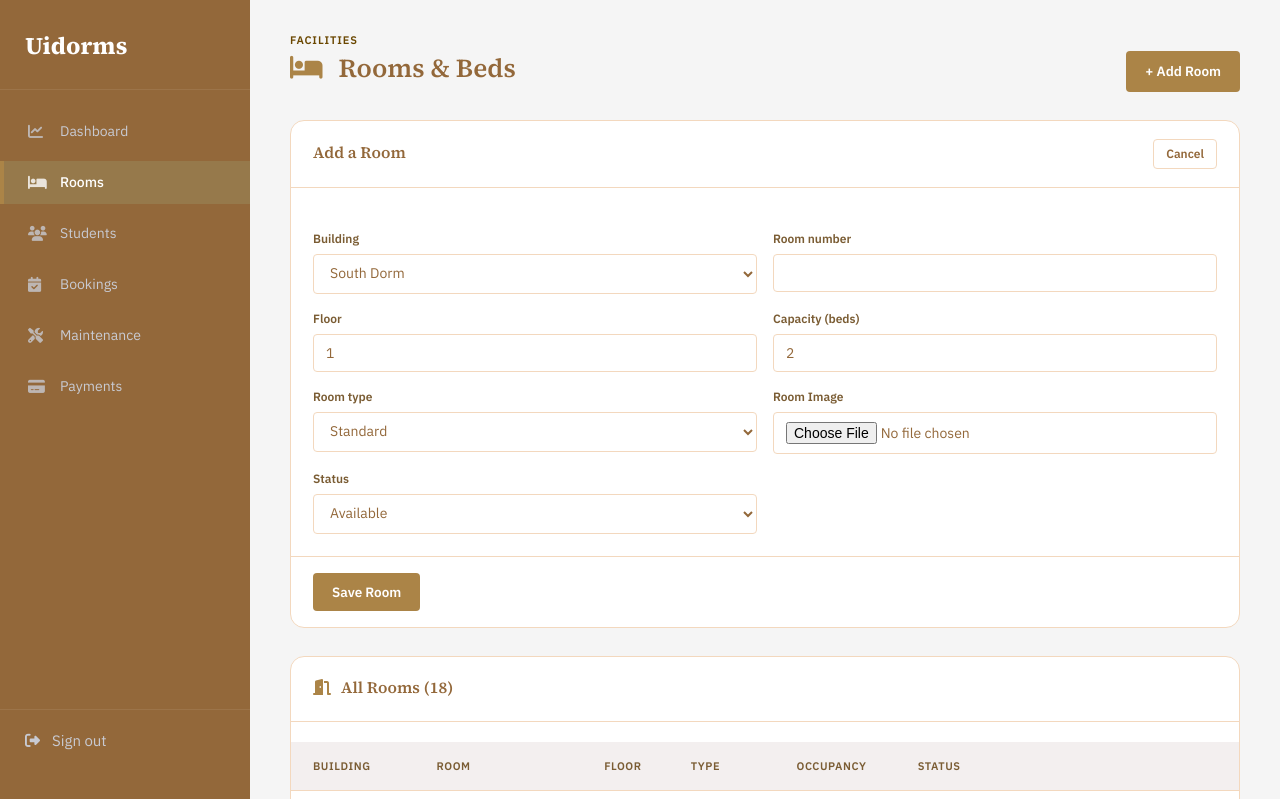
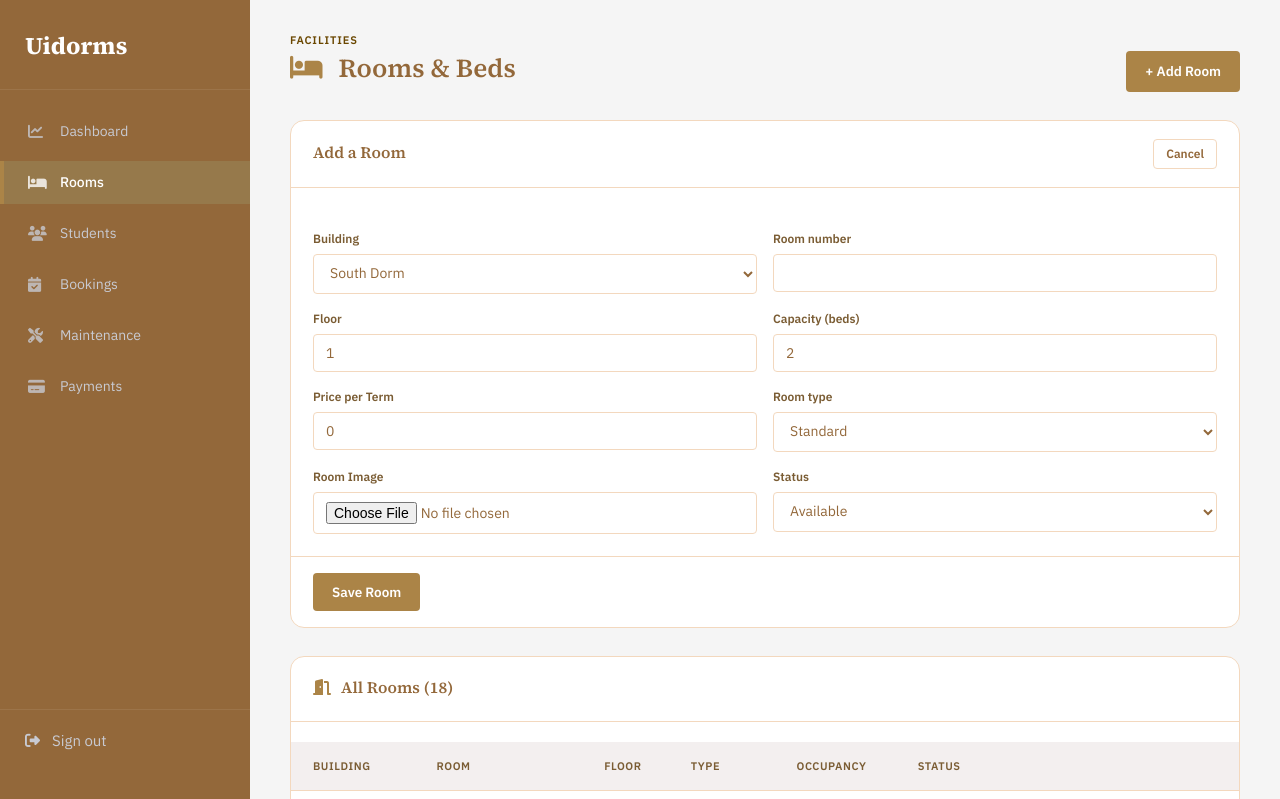
Before and after one commit to eslam518/unidorms, a PHP site: page /admin/rooms.php?add=1 in a window 1280 px wide. Shown: the top 799 px of the page. Run offline with PHP 8.4, Linux system fonts and the light colour scheme; a user stored in the database is signed in; data comes from the database, SQL or seed files in the repository.

Commit message:
Update rooms.php

```diff
--- a/admin/rooms.php
+++ b/admin/rooms.php
@@ -17,12 +17,12 @@ if ($_SERVER['REQUEST_METHOD'] === 'POST') {
         $room_number = trim($_POST['room_number']);
         $floor = (int) $_POST['floor'];
         $capacity = max(1, (int) $_POST['capacity']);
+        $price_per_term = (float) ($_POST['price_per_term'] ?? 0);
         $room_type = $_POST['room_type'];
         $status = $_POST['status'];
         $image = null;
 
        if (!empty($_FILES['image']['name'])) {
-          // Shared root-level uploads folder, visible to both the admin and student areas
           $folder = __DIR__ . '/../uploads/rooms/';
           if (!file_exists($folder)) {
               mkdir($folder, 0777, true);
@@ -33,19 +33,17 @@ if ($_SERVER['REQUEST_METHOD'] === 'POST') {
           }
 
         if ($id > 0) {
-            $stmt = $pdo->prepare('UPDATE rooms SET building_id=?, room_number=?, floor=?, capacity=?, room_type=?, status=? WHERE id=?');
-            $stmt->execute([$building_id, $room_number, $floor, $capacity, $room_type, $status, $id]);
+            $stmt = $pdo->prepare('UPDATE rooms SET building_id=?, room_number=?, floor=?, capacity=?, price_per_term=?, room_type=?, status=? WHERE id=?');
+            $stmt->execute([$building_id, $room_number, $floor, $capacity, $price_per_term, $room_type, $status, $id]);
             set_flash('success', "Room $room_number updated.");
         } else {
-            $stmt = $pdo->prepare('INSERT INTO rooms (building_id, room_number, floor, capacity, room_type, status) VALUES (?,?,?,?,?,?)');
-            $stmt->execute([$building_id, $room_number, $floor, $capacity, $room_type, $status]);
+            $stmt = $pdo->prepare('INSERT INTO rooms (building_id, room_number, floor, capacity,price_per_term, room_type, status) VALUES (?,?,?,?,?,?,?)');
+            $stmt->execute([$building_id, $room_number, $floor, $capacity,  $price_per_term, $room_type, $status]);
 
             if ($image) {
                $room_id = $pdo->lastInsertId();
-               $stmt = $pdo->prepare(
-              'INSERT INTO room_images (room_id, image) VALUES (?, ?)'
-               );
-               $stmt->execute([$room_id, $image]);
+               $stmt = $pdo->prepare('UPDATE rooms SET room_image = ? WHERE id = ?');
+               $stmt->execute([$image, $room_id]);
             }
 
             set_flash('success', "Room $room_number added.");
@@ -125,6 +123,10 @@ require __DIR__ . '/includes/layout_top.php';
                 <input type="number" min="1" name="capacity" value="<?= e($editRoom['capacity'] ?? 2) ?>" required>
             </div>
             <div class="field">
+                 <label>Price per Term</label>
+                <input type="number" step="0.01" min="0" name="price_per_term" value="<?= e($editRoom['price_per_term'] ?? 0) ?>" required>
+            </div>
+            <div class="field">
                 <label>Room type</label>
                 <select name="room_type">
                     <?php foreach (['standard','deluxe','single'] as $t): ?>
```
